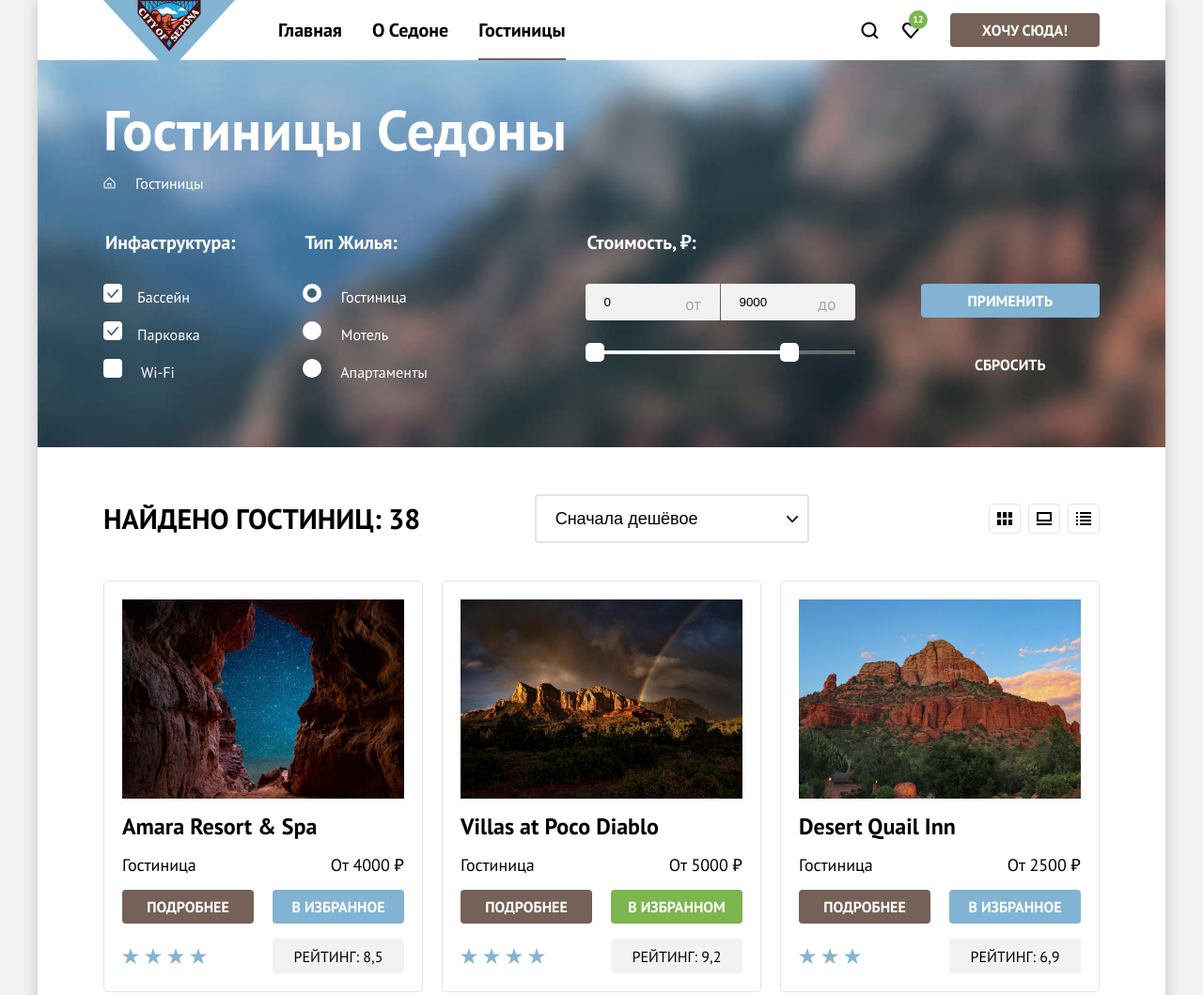
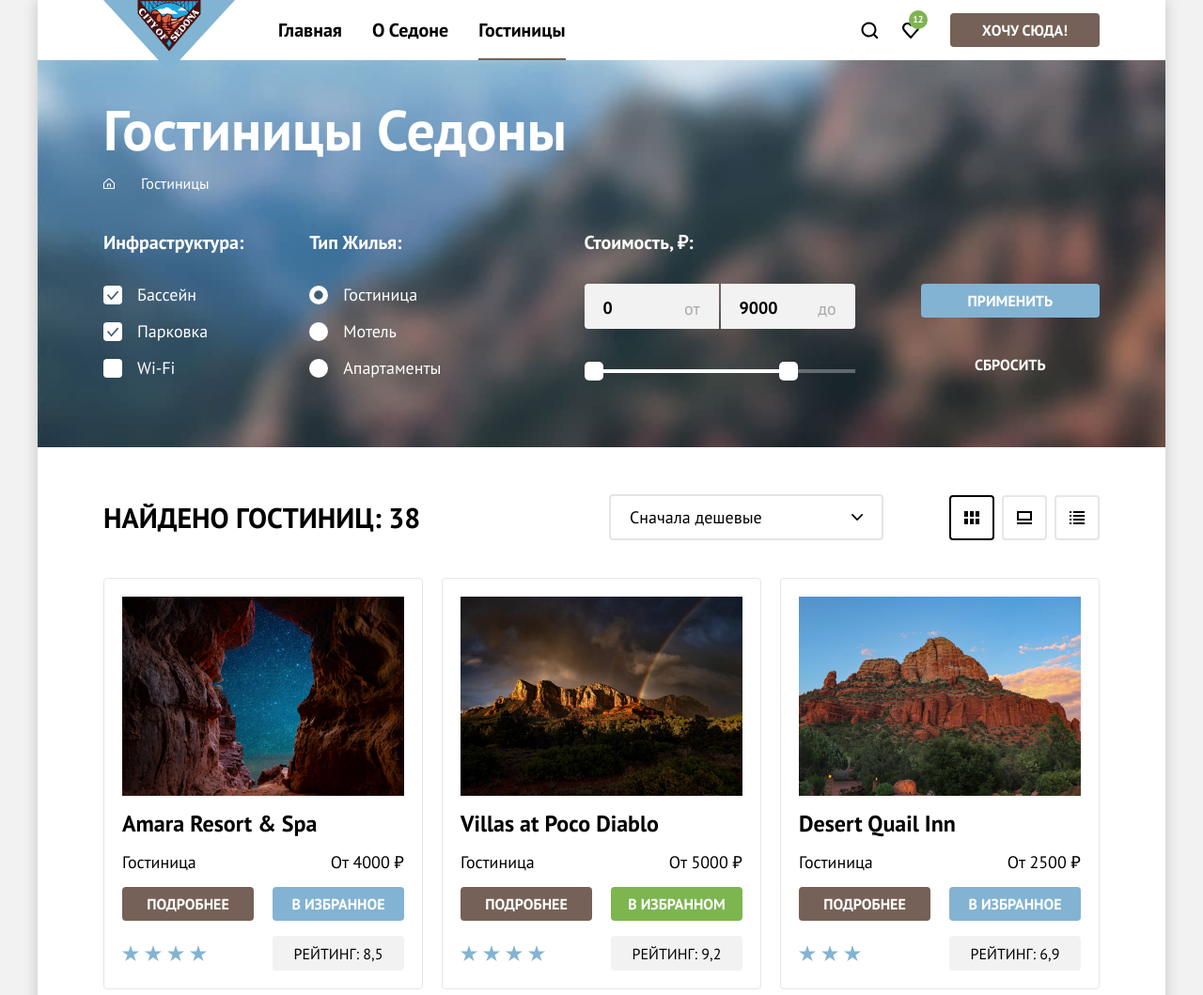
Before and after one commit to htmlacademy-htmlcss/1700679-sedona-38, a plain HTML site: page catalog.html in a window 1280 px wide. Shown: the top 1059 px of the page at 94% size. Drawn offline with Linux system fonts and the light colour scheme.

Commit message:
новые изменения

```diff
--- a/catalog.html
+++ b/catalog.html
@@ -96,23 +96,31 @@
             <div class="settings-overflow-wrapper">
             <fieldset class="infrastructure-group group-fieldset">
               <legend class="infrastructure-title filter-title">
-                Инфаструктура:
+                Инфраструктура:
               </legend>
               <ul class="infrastructure-list">
                 <li class="infrastructure-item">
                   <label class="control">
-                    <input class="control-input checkbox-button" type="checkbox" name="facilities" value="pool" checked>Бассейн
+                    <input class="control-input checkbox-button" type="checkbox" name="facilities" value="pool" checked>
+                    <span class="label-text">
+                      Бассейн
+                    </span>
                   </label>
                 </li>
                 <li class="infrastructure-item">
                   <label class="control">
-                    <input class="control-input checkbox-button" type="checkbox" name="facilities" value="parking" checked>Парковка
+                    <input class="control-input checkbox-button" type="checkbox" name="facilities" value="parking" checked>
+                    <span class="label-text">
+                      Парковка
+                    </span>
                   </label>
                 </li>
                 <li class="infrastructure-item">
                   <label class="control">
                   <input class="control-input checkbox-button" type="checkbox" name="facilities" value="wi-fi">
-                    Wi-Fi
+                    <span class="label-text">
+                      Wi-Fi
+                    </span>
                   </label>
                 </li>
               </ul>
@@ -125,19 +133,25 @@
                 <li class="accommodation-item">
                   <label class="control">
                     <input class="control-input radio-button" type="radio" name="type-of-housing" value="hotel" checked>
+                    <span class="label-text">
                       Гостиница
+                    </span>
                   </label>
                 </li>
                 <li class="accommodation-item">
                   <label class="control">
                     <input class="control-input radio-button" type="radio" name="type-of-housing" value="motel">
+                    <span class="label-text">
                       Мотель
+                    </span>
                   </label>
                 </li>
                 <li class="accommodation-item">
                   <label class="control">
                     <input class="control-input radio-button" type="radio" name="type-of-housing" value="apartments">
+                    <span class="label-text">
                       Апартаменты
+                    </span>
                   </label>
                 </li>
               </ul>
@@ -177,7 +191,7 @@
               <button class="standart-button accept" type="submit">
                 Применить
               </button>
-              <button class="standart-button small reset" type="reset">
+              <button class="standart-button reset" type="reset">
                 Сбросить
               </button>
             </div>
@@ -191,12 +205,12 @@
                 Найдено гостиниц: 38
               </h2>
                 <span class="visually-hidden" >Сортировка</span>
-                <select class="select-control" >
+                <select class="select-control" title="Сортировка">
                   <option value="popular">
                     Сначала популярное
                   </option>
                   <option value="cheap" selected>
-                    Сначала дешёвое
+                    Сначала дешевые
                   </option>
                   <option value="expensive">
                     Сначала дорогое
@@ -204,7 +218,7 @@
                 </select>
               <ul class="sort-type-list">
                 <li class="sort-type-item">
-                  <a href="#" class="button-table table selected">
+                  <a href="#" class="button-table table button-table-selected">
                     <span class="visually-hidden">
                       Переключить элементы таблицей
                     </span>
@@ -347,7 +361,7 @@
 
               <ul class="pagination">
                 <li class="pagination-item pagination-current">
-                  <a class="pagination-link">
+                  <a class="pagination-link" href="#">
                     1
                   </a>
                 </li>
--- a/styles/styles.css
+++ b/styles/styles.css
@@ -607,15 +607,11 @@ body {
   fill: #756157;
 }
 
-.htmlacademy-logo-link{
+.htmlacademy-logo-link:active{
   opacity: 0.3;
 }
 
-.filter {
-  background: #26f578 url(../pictures/jpeg/filter_background.jpg) no-repeat;
-  background-size: 100% 100%;
-  color: #fff;
-}
+
 
 .settings-overflow-wrapper{
   display: flex;
@@ -639,23 +635,57 @@ body {
   margin-right: 70px;
 }
 
+
+
 .filter-main-title {
   font-size: 60px;
   line-height: 78px;
 }
 
-.filter-form .control-input {
+.filter-form .control {
   font-size: 18px;
   line-height: 23px;
   appearance: none;
+  display: flex;
+  align-items: center;
+  max-height: 23px;
+}
+
+.filter-form .control-input{
+  appearance: none;
   margin: 0;
+  padding: 0;
+  margin-right: 16px;
+}
+
+.filter-form .control:hover{
+  opacity: 0.8;
+}
+
+.filter-form .control:active{
+  opacity: 0.3;
+}
+
+
+
+.control-input:focus-visible{
+  border-radius: 6px;
+  border: 3px solid #83B3D3;
+  outline: none;
+  margin-right: 11px;
+}
+
+.radio-button:focus-visible{
+  border-radius: 50%;
+  border: 3px solid #83B3D3;
+  outline: none;
+  margin-right: 11px;
 }
 
 .radio-button,
 .checkbox-button
 {
   position: relative;
-  display: inline-block;
 }
 
 .checkbox-button::before{
@@ -665,7 +695,6 @@ body {
   height: 20px;
   border-radius: 4px;
   background-color: #FFF;
-  margin-right: 16px;
 }
 
 .radio-button::before{
@@ -675,7 +704,6 @@ body {
   border-radius: 50%;
   display: block;
   background-color: #FFF;
-  margin-right: 16px;
 }
 
 .checkbox-button:checked:before{
@@ -685,6 +713,7 @@ body {
 
 .radio-button:checked::before{
   background-image: url(../pictures/svg/radio-tick.svg);
+  background-size: cover;
   background-position: center;
 }
 
@@ -715,6 +744,14 @@ body {
   border: none;
 }
 
+.toggle:hover{
+  background-color: #68a2ca;
+}
+
+.toggle:focus-visible{
+  outline: 3px solid #82b3d3;
+}
+
 .toggle-min {
   top: -8px;
   left: 0;
@@ -724,6 +761,7 @@ body {
   top: -8px;
   right: -1px;
 }
+
 .slider-labels {
   color: #000;
   opacity: 0.3;
@@ -733,7 +771,7 @@ body {
   line-height: 24px;
   position: absolute;
   right: 20px;
-  top: 10px;
+  top: 15px;
 }
 
 .position-wrapper{
@@ -743,7 +781,7 @@ body {
 
 .slider-input-wrapper{
   display: flex;
-  gap:1px;
+  gap:2px;
 }
 
 .price-number-input{
@@ -751,9 +789,21 @@ body {
   max-width: 143px;
   border-radius: 4px 0 0 4px;
   border: none;
-  padding: 12px 40px 12px 20px;
+  padding: 14px 20px 10px;
   background: #f2f2f2;
   box-sizing: border-box;
+  font-family: inherit;
+  font-weight: 700;
+  font-size: 18px;
+  line-height: 24px;
+}
+
+.price-number-input:hover{
+  background-color: #E6E6E6 ;
+}
+
+.price-number-input:focus-within{
+  outline: 3px solid #83B3D3;
 }
 
 .price-number-max{
@@ -781,6 +831,27 @@ body {
   background: transparent;
   outline: none;
 }
+
+.accept:hover,
+.accept:focus-visible{
+  background-color: #68a2ca;
+  outline: none;
+}
+
+.accept:active{
+  background: #82b3d3;
+  color: rgba(255, 255, 255, 0.3);
+}
+
+.reset:hover,
+.reset:focus-visible{
+  outline: none;
+}
+
+.reset:hover{
+  opacity: 0.6;
+}
+
 .products{
   display: flex;
   flex-direction: column;
@@ -834,7 +905,6 @@ body {
   height: 37px;
   border-radius: 4px;
   background-color: #f2f2f2;
-  background: #f2f2f2;
   text-align: center;
   font-size: 16px;
   line-height: 20px;
@@ -893,6 +963,8 @@ body {
   font-weight: 700;
   line-height: 24px;
   text-transform: capitalize;
+  display: block;
+  padding: 0;
 }
 
 
@@ -901,60 +973,61 @@ body {
   line-height: 21px;
 }
 
-.select-wrapper{
-  margin-left: auto;
-  margin-right: 70px;
-}
-
 .select-control option{
   font-size: 18px;
   line-height: 21px;
 }
 
 .select-control{
-  display: flex;
   border-radius: 4px;
   border: 2px solid #E5E5E5;
   min-width: 292px;
   background-color: #FFF;
-  padding: 14px 20px;
-  align-items: center;
+  padding: 12px 20px;
   appearance: none;
   font-size: 18px;
-  background-position: right 10px center;
+  line-height: 21px;
+  background-position: right 20px center;
   background-size: 12px, 7px;
   background-image: url(../pictures/svg/select.svg);
-  background-repeat: no-repeat;
+  background-repeat: no-repeat;;
+  margin-left: auto;
+  font-family: inherit;
 }
 
 
+.select-control:hover{
+  border: 2px solid #68a2ca;
+}
+
+.select-control:active{
+  border: 2px solid #3f5e72;
+}
+
 .button-table{
   display: inline-block;
-  padding: 8px 8px;
-  border: 1px solid #E6E6E6;
+  border: 2px solid #E6E6E6;
   border-radius: 4px;
+  box-sizing: border-box;
+  min-height: 48px;
+  min-width: 48px;
+  background-repeat: no-repeat;
+  background-position: center;
 }
 
-.button-table::after{
-  content: '';
-  display: block;
-  width: 16px;
-  height: 14px;
-  margin-left: 10px;
-  background-repeat: no-repeat;
-  background-position: center;
-  margin: 0;
+.button-table-selected{
+  border-color: #000;
 }
 
-.table::after{
+.table{
   background-image: url(../pictures/svg/tablerow.svg);
 }
 
-.big-picture::after{
+.big-picture{
   background-image: url(../pictures/svg/grid.svg);
 }
 
-.list::after{
+.list{
   background-image: url(../pictures/svg/list.svg);
 }
 
@@ -1015,6 +1088,9 @@ body {
   flex-direction: column;
   align-items: flex-start;
   gap: 40px;
+  background: #26f578 url(../pictures/jpeg/filter_background.jpg) no-repeat;
+  background-size: cover;
+  color: #fff;
 }
 
 .filter-form{
@@ -1034,11 +1110,11 @@ body {
   align-items: center;
 }
 
-.home-breadcrumbs::before{
+.home-breadcrumbs{
   content: '';
   display: block;
-  width: 13px;
-  height: 15px;
+  width: 12px;
+  height: 12px;
   background-repeat: no-repeat;
   background-position: center;
   background-image: url(../pictures/svg/home_page.svg);
@@ -1059,12 +1135,27 @@ body {
   display: block;
 }
 
+.breadcrumbs-link:hover{
+  opacity: 0.8;
+}
+
+.breadcrumbs-link:active{
+  opacity: 0.3;
+}
+
+
+.breadcrumbs-link:focus-visible{
+  outline: none;
+  border: none;
+  max-width: 23px;
+}
+
 .breadcrumbs-item::after{
   content: '';
   display: block;
-  height: 10px;
-  width: 7px;
-  margin: 0 7px;
+  height: 11px;
+  width: 8px;
+  margin: 0 10px;
   background: url(../pictures/svg/breadcrumbs.svg) no-repeat center;
 }
 
@@ -1090,13 +1181,14 @@ body {
   display: flex;
   flex-direction: column;
   align-items: flex-start;
-  gap: 32px;
+  gap: 43px;
   margin-left: auto;
 }
 
 .filter-button-wrapper{
   display: flex;
   margin-left: 70px;
+  padding-top: 56px;
   align-self: flex-end;
   flex-direction: column;
   align-items: center;
@@ -1114,11 +1206,10 @@ body {
 
 .sort{
   display: flex;
-  justify-content: space-between;
   align-items: center;
   margin: 0;
+  flex-wrap: wrap;
   align-self: stretch;
-  flex-wrap: wrap;
 }
 
 .hotel-counter{
@@ -1131,7 +1222,7 @@ body {
   padding: 0;
   margin: 0;
   list-style-type: none;
-  max-width: 120px;
+  max-width: 160px;
   justify-content: flex-end;
   margin-left: 70px;
   flex-wrap: wrap;
@@ -1145,6 +1236,7 @@ body {
 }
 
 .product-list{
+  position: relative;
   margin: 0;
   padding: 0;
   display: grid;
@@ -1198,9 +1290,12 @@ body {
   background-color: #756157;
 }
 
-.products::after{
+.product-list::after{
   content: '';
   display: block;
+  position: absolute;
+  bottom: -40px;
+  left: 0;
   width: 100%;
   height: 1px;
   background-color: #E6E6E6;
@@ -1236,6 +1331,18 @@ body {
   text-decoration: none;
 }
 
+.pagination-current:hover,
+.pagination-current:focus-visible,
+.pagination-current:active,
+.pagination-next:hover,
+.pagination-next:focus-visible,
+.pagination-next:active {
+  background: #f2f2f2;
+  color: #000000;
+  border: none;
+  outline: none;
+}
+
 .pagination-current .pagination-link,
 .pagination-next .pagination-link{
   color: #000;
```
